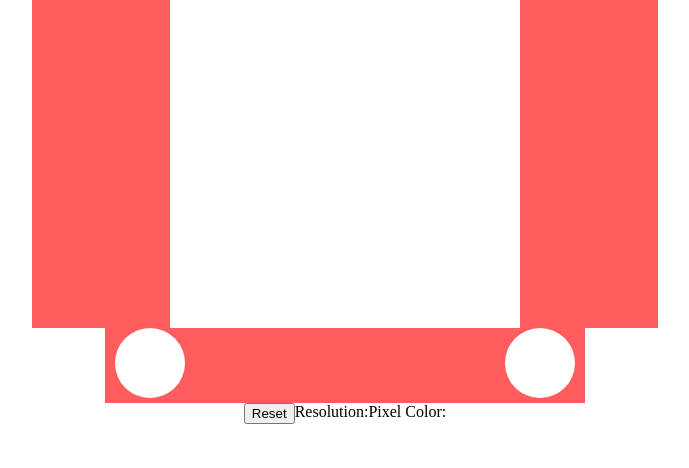
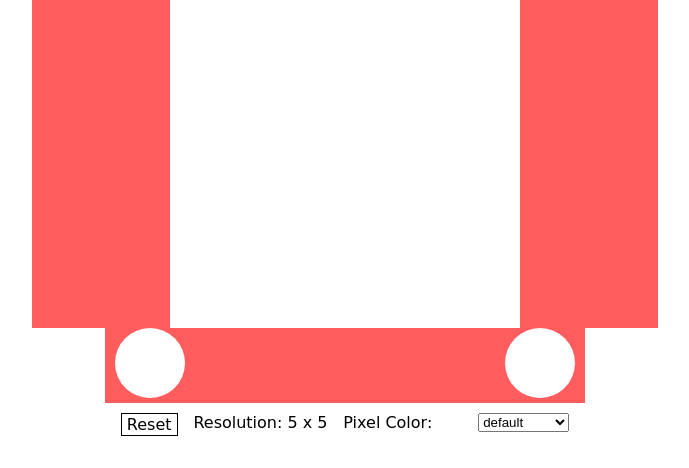
Before and after one commit to hectorgarcia07/ETCH-A-SKETCH, a plain HTML site: page index.html in a window 1280 px wide. Shown: the part 118-586 px from the top of the page, without its empty margins (295-984 px from the left). Drawn offline with Linux system fonts and the light colour scheme; a web font is replaced by a local one.

Commit message:
fixed resize bug and added incompleate select menu

```diff
--- a/index.html
+++ b/index.html
@@ -18,9 +18,17 @@
                 <div class="circle"></div>
             </div>
             <div id="menu">
-                <div><button type="button" id="reset">Reset</button></div>
-                <div>Resolution: <span></span></div>
-                <div>Pixel Color: <div></div></div>
+                <div id="reset">Reset</div>
+                <div>Resolution: <span id=resolution></span></div>
+                <div>Pixel Color: <span id="pixelColor"></span></div>
+                <div>
+                    <select name="color" onChange="getSelectedOption()" id="colorStyle">
+                        <option value="default">default</option>
+                        <option value="greyscale">greyscale</option>
+                        <option value="rainbow">rainbow</option>
+                        <option value="pickColor">Pick a color</option>
+                    </select>
+                </div>
             </div>
         </div>
     </body>
--- a/script.js
+++ b/script.js
@@ -1,6 +1,11 @@
 var parent = document.getElementById("etchBox");
 var number = 5;
 var resetButton = document.getElementById("reset");
+var resolution = document.getElementById("resolution");
+var pixelColor = document.getElementById("pixelColor");
+var rgbColor = "rgb(0,0,255)";
+var colorStyle = document.getElementById("colorStyle");
+var passCount = 0;
 
 //if button clicked, reset and prompt the user for
 //a new resolution
@@ -19,6 +24,10 @@ function resetScreen(){
         //if user cancles, quit loop and don't change anything
         if(newNum == null)
             isValid = true;
+        else if(newNum.toString().indexOf('.') != -1)
+        {
+            alert("Error: Must be an integer, not a decimal.");
+        }
         else
         {
             //make sure its a number and number >= 1 and number <= 100 and
@@ -30,6 +39,8 @@ function resetScreen(){
                 number = +newNum;
                 removeNodeChild();
                 drawScreen();
+                resolution.innerHTML = '';
+                updateResolution();
             }
             else
                 alert("Error: Must be a valid interger >= 1 or <= 100.");
@@ -40,13 +51,8 @@ function resetScreen(){
 //will remove pre-existing nodes in DOM
 function removeNodeChild()
 {
-    let allCol = document.getElementsByClassName("column-style");
-    let len = allCol.length;
-    console.log(len);
-    for(let i = 0; i < len; i++)
-    {
-        allCol[i].parentNode.removeChild(allCol[i]);
-    }
+    let allCol = document.getElementById("etchBox");
+    allCol.innerHTML = '';
 }
 
 //will draw the a number x number board
@@ -61,7 +67,7 @@ function drawScreen(){
             let items = document.createElement("div");
             items.className = "cellStyle";
             items.addEventListener("mouseover", () => {
-                items.style.backgroundColor = "blue";
+                items.style.backgroundColor = rgbColor;
             });
             row.appendChild(items);
         }
@@ -69,6 +75,33 @@ function drawScreen(){
     }
 }
 
+//will update the current resolution to a new one
+function updateResolution(){
+    let str = number.toString() + " x " + number.toString();
+    resolution.insertAdjacentHTML('beforeend', str);
+}
+
+//will change pixel color on hover
+function updatePixelColor(){
+    pixelColor.style.backgroundColor = rgbColor;
+}
+
+//will change the pixel color based on user selection
+function getSelectedOption(){
+    colorPixle = colorStyle.options[colorStyle.selectedIndex].value;
+    if(colorPixle === "default")
+        rgbColor = "rgb(0,0,0)";
+    else if(colorPixle === "greyscale")
+    {
+        if (passCount < 10)
+        {
+            rgbColor = "rgb(" + 25 * passCount +","+ 25 * passCount + "," + 25 * passCount + ")";
+            passCount++;
+        }
+    }
+}
+
 //draw the screen when page is reloaded with default size
+//as well as display resolution and pixel color used when hover
 drawScreen();
-removeNodeChild();
+updateResolution();
--- a/style.css
+++ b/style.css
@@ -55,6 +55,23 @@
 }
 
 #menu{
+    margin-top: 10px;
     display: flex;
+    width: 480px;
+    justify-content: space-evenly;
+    font-family: 'Galada', cursive;
+}
 
+#pixelColor{
+    padding: 0px 15px;
 }
+
+#reset{
+    font-family: 'Galada', cursive;
+    border: 1px solid black;
+    padding: 1px 5px;
+}
+
+#reset:hover{
+    cursor: pointer;
+}
```
